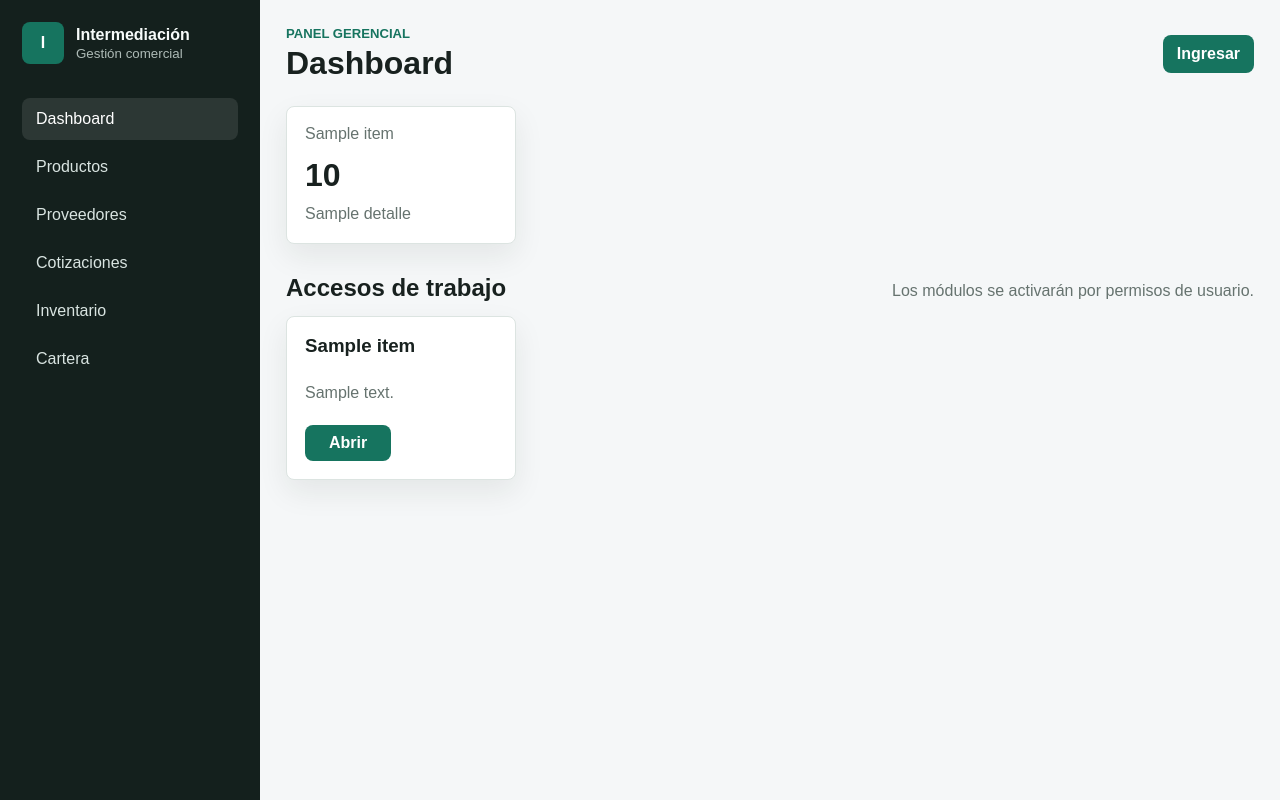
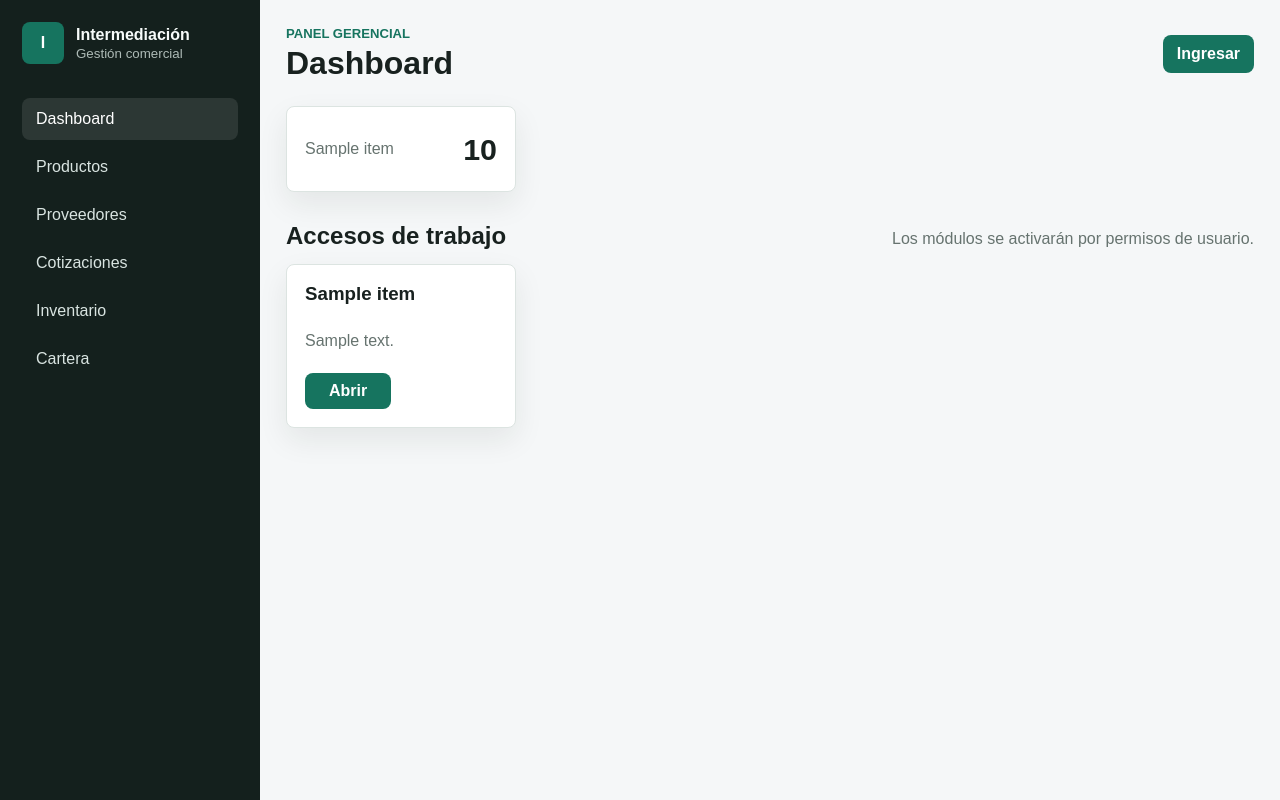
Before and after one commit to softeasyweb1966-web/Intermediacion, a Flask app: template app/templates/dashboard.html in a window 1280 px wide. Run offline with Flask 3, Linux system fonts and the light colour scheme; the template is opened without the code that fills it: most values are stand-ins (such as "Sample title", 1, 10 or a date in 2020).

Commit message:
Ajuste tarjetas en la pantalla

```diff
--- a/app/static/css/styles.css
+++ b/app/static/css/styles.css
@@ -158,21 +158,25 @@ h1 {
 }
 
 .metric-card {
+    display: flex;
+    align-items: center;
+    justify-content: space-between;
+    gap: 14px;
+    min-height: 86px;
     padding: 18px;
 }
 
 .metric-card p {
-    margin-bottom: 14px;
+    margin-bottom: 0;
     color: var(--muted);
 }
 
 .metric-card strong {
     display: block;
-    margin-bottom: 8px;
-    font-size: 2rem;
+    flex: 0 0 auto;
+    font-size: 1.9rem;
 }
 
-.metric-card span,
 .action-card p,
 .section-heading p {
     color: var(--muted);
--- a/app/templates/dashboard.html
+++ b/app/templates/dashboard.html
@@ -9,7 +9,6 @@
     <article class="card metric-card">
         <p>{{ item.titulo }}</p>
         <strong>{{ item.valor }}</strong>
-        <span>{{ item.detalle }}</span>
     </article>
     {% endfor %}
 </section>
```
